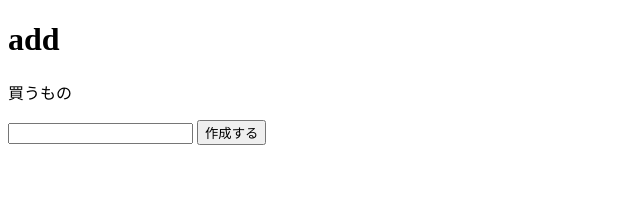
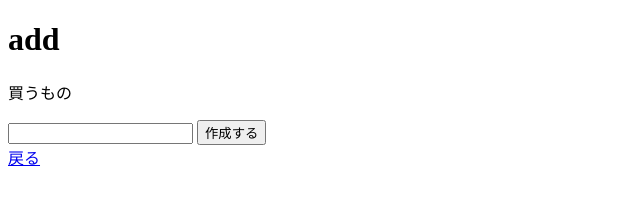
Before and after one commit to xtakuk/hello, a plain HTML site: page add.html in a window 1280 px wide. Shown: the full height of the page, 0-640 px from the left. Drawn offline with Linux system fonts and the light colour scheme.

Commit message:
Update add.html

```diff
--- a/add.html
+++ b/add.html
@@ -15,6 +15,8 @@
           <input type="submit" value="作成する">
         </form>
 
+        <a href="/">戻る</a>
+
       </div>
 </body>
 </html>
```
